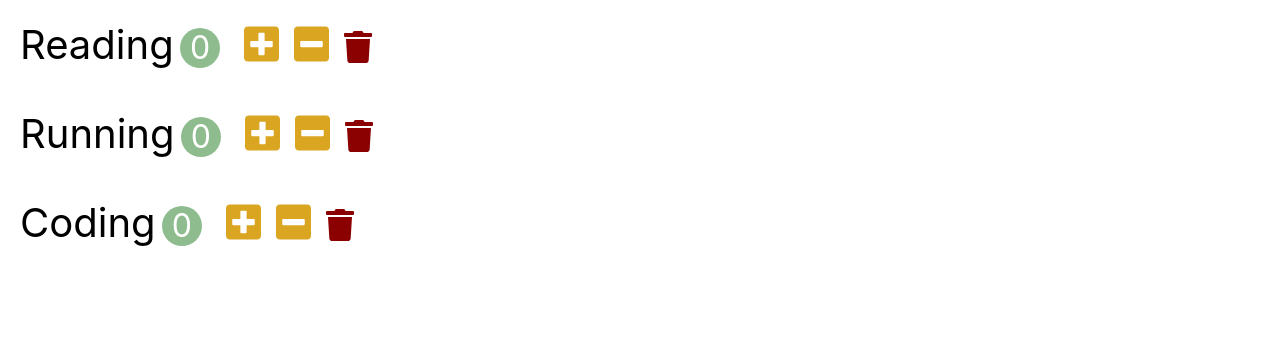
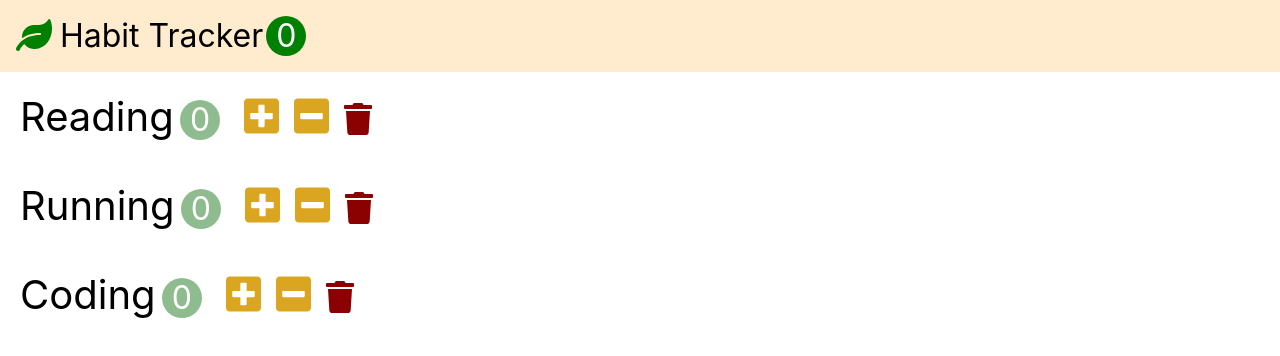
Before and after one commit to SeungWookHan/Dream-Coding-React, a React (Create React App) app in the folder react-basic/habit-tracker/: page / in a window 1280 px wide. Shown: the top 356 px of the page. Built offline with nearby package versions, Linux system fonts and the light colour scheme.

Commit message:
Add navbar

```diff
--- a/react-basic/habit-tracker/src/app.css
+++ b/react-basic/habit-tracker/src/app.css
@@ -1,7 +1,35 @@
+* {
+  box-sizing: border-box;
+}
+
 button {
   outline: none;
   border: 0;
   cursor: pointer;
+}
+
+.navbar {
+  font-size: 2rem;
+  padding: 1rem;
+  background-color: blanchedalmond;
+}
+
+.navbar-logo {
+  color: green;
+  margin-right: 0.5rem;
+}
+
+.navbar-count {
+  display: inline-block;
+  text-align: center;
+  font-size: 2rem;
+  width: 2.5rem;
+  height: 2.5rem;
+  line-height: 2.5rem;
+  margin-left: 0.2rem;
+  background-color: green;
+  color: white;
+  border-radius: 50%;
 }
 
 .habit {
--- a/react-basic/habit-tracker/src/app.jsx
+++ b/react-basic/habit-tracker/src/app.jsx
@@ -1,8 +1,51 @@
+import React, { Component } from "react";
 import "./app.css";
 import Habits from "./components/habits";
+import Navbar from "./components/navbar";
 
-function App() {
-  return <Habits />;
+class App extends Component {
+  state = {
+    habits: [
+      { id: 1, name: "Reading", count: 0 },
+      { id: 2, name: "Running", count: 0 },
+      { id: 3, name: "Coding", count: 0 },
+    ],
+  };
+  handleIncrement = (habit) => {
+    const habits = [...this.state.habits];
+    const index = habits.indexOf(habit);
+    habits[index].count++;
+    this.setState({ habits: habits });
+  };
+
+  handleDecrement = (habit) => {
+    const habits = [...this.state.habits];
+    const index = habits.indexOf(habit);
+    const count = habits[index].count - 1;
+    habits[index].count = count < 0 ? 0 : count;
+    this.setState({ habits: habits }); // habits만 써도 됨
+  };
+
+  handleDelete = (habit) => {
+    const habits = this.state.habits.filter((item) => item.id !== habit.id);
+    this.setState({ habits: habits });
+  };
+
+  render() {
+    return (
+      <>
+        <Navbar
+          totalCount={this.state.habits.filter((item) => item.count > 0).length}
+        />
+        <Habits
+          habits={this.state.habits}
+          onIncrement={this.handleIncrement}
+          onDecrement={this.handleDecrement}
+          onDelete={this.handleDelete}
+        />
+      </>
+    );
+  }
 }
 
 export default App;
--- a/react-basic/habit-tracker/src/components/habits.jsx
+++ b/react-basic/habit-tracker/src/components/habits.jsx
@@ -2,37 +2,22 @@ import React, { Component } from "react";
 import Habit from "./habit";
 
 export default class Habits extends Component {
-  state = {
-    habits: [
-      { id: 1, name: "Reading", count: 0 },
-      { id: 2, name: "Running", count: 0 },
-      { id: 3, name: "Coding", count: 0 },
-    ],
-  };
   handleIncrement = (habit) => {
-    const habits = [...this.state.habits];
-    const index = habits.indexOf(habit);
-    habits[index].count++;
-    this.setState({ habits: habits });
+    this.props.onIncrement(habit);
   };
 
   handleDecrement = (habit) => {
-    const habits = [...this.state.habits];
-    const index = habits.indexOf(habit);
-    const count = habits[index].count - 1;
-    habits[index].count = count < 0 ? 0 : count;
-    this.setState({ habits: habits }); // habits만 써도 됨
+    this.props.onDecrement(habit);
   };
 
   handleDelete = (habit) => {
-    const habits = this.state.habits.filter((item) => item.id !== habit.id);
-    this.setState({ habits: habits });
+    this.props.onDelete(habit);
   };
 
   render() {
     return (
       <ui>
-        {this.state.habits.map((habit) => (
+        {this.props.habits.map((habit) => (
           <Habit
             key={habit.id}
             habit={habit}
--- /dev/null
+++ b/react-basic/habit-tracker/src/components/navbar.jsx
@@ -0,0 +1,13 @@
+import React, { Component } from "react";
+
+export default class Navbar extends Component {
+  render() {
+    return (
+      <div className="navbar">
+        <i className="navbar-logo fas fa-leaf"></i>
+        <span>Habit Tracker</span>
+        <span className="navbar-count">{this.props.totalCount}</span>
+      </div>
+    );
+  }
+}
```
